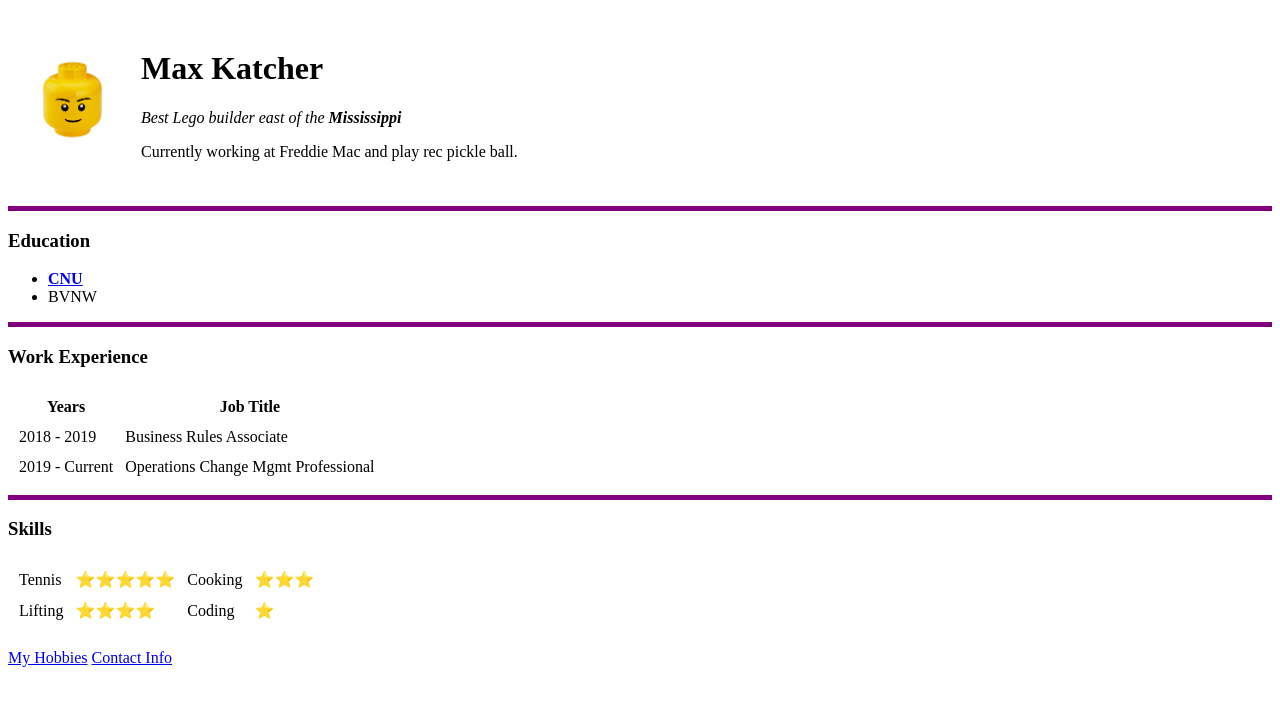
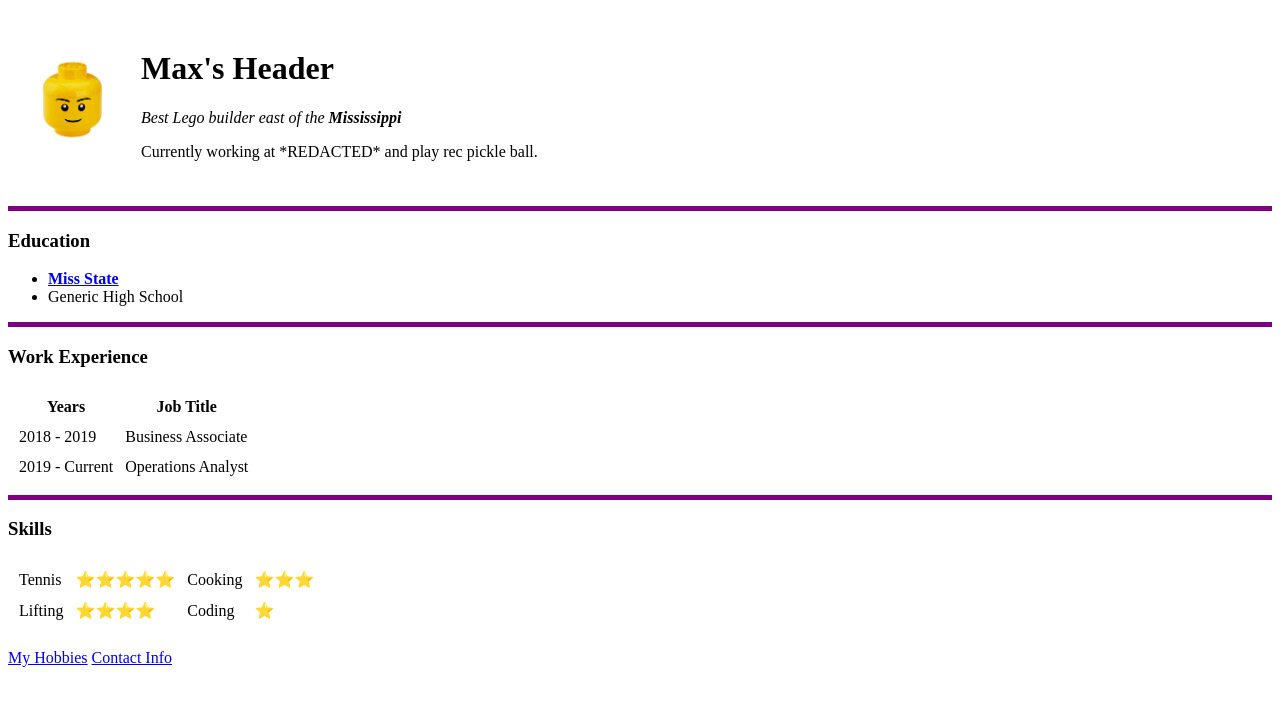
Before and after one commit to mkgator23/cv, a plain HTML site: page index.html in a window 1280 px wide. Drawn offline with Linux system fonts and the light colour scheme.

Commit message:
Add files via upload

```diff
--- a/index.html
+++ b/index.html
@@ -11,9 +11,9 @@
     <tr>
       <td><img src="images/lego head.jpeg" alt="Lego Head" width="90" height="100"></td>
       <td>
-        <h1>Max Katcher</h1>
+        <h1>Max's Header</h1>
         <p><em>Best Lego builder east of the <strong>Mississippi</strong></em></p>
-        <p>Currently working at Freddie Mac and play rec pickle ball.</p>
+        <p>Currently working at *REDACTED* and play rec pickle ball.</p>
       </td>
     </tr>
   </table>
@@ -21,8 +21,8 @@
   <hr color="purple" size="5">
   <h3>Education</h3>
   <ul>
-    <li><a href="https://cnu.edu/" target="_blank"><strong>CNU</strong></a></li>
-    <li>BVNW</li>
+    <li><a href="https://msstate.edu/" target="_blank"><strong>Miss State</strong></a></li>
+    <li>Generic High School</li>
   </ul>
   <hr color="purple" size="5">
   <h3>Work Experience</h3>
@@ -36,11 +36,11 @@
     <tbody>
       <tr>
         <td>2018 - 2019</td>
-        <td>Business Rules Associate</td>
+        <td>Business Associate</td>
       </tr>
       <tr>
         <td>2019 - Current</td>
-        <td>Operations Change Mgmt Professional</td>
+        <td>Operations Analyst</td>
       </tr>
     </tbody>
   </table>
```
Also changed, not shown: contact info.html (+3 -3 lines).
